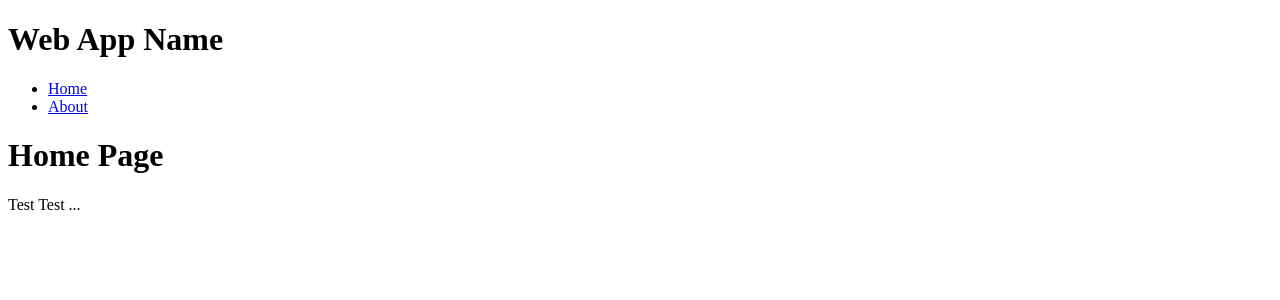
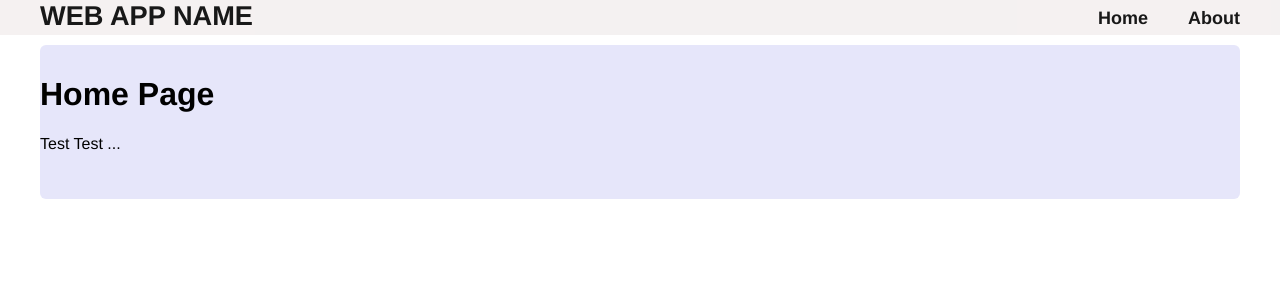
Before and after one commit to StanislavDitsan/Python-Web-App, a Flask app: page / in a window 1280 px wide. Shown: the top 300 px of the page. Run offline with Flask 2, Linux system fonts and the light colour scheme.

Commit message:
Connected stylesheet and added style

```diff
--- /dev/null
+++ b/static/css/style.css
@@ -0,0 +1,100 @@
+body {
+  margin: 0;
+  padding: 0;
+  font-family: "Helvetica Neue", Helvetica, Arial, sans-serif;
+  color: rgb(0, 0, 0);
+}
+
+/* Formatting the header area*/
+
+header {
+  background-color: #a5858521;
+  height: 35px;
+  width: 100%;
+  opacity: .9;
+  margin-bottom: 10px;
+}
+
+header h1.logo {
+  margin: 0;
+  font-size: 1.7em;
+  color: rgb(0, 0, 0);
+  text-transform: uppercase;
+  float: left;
+}
+
+header h1.logo:hover {
+  color: rgba(0, 0, 0, 0.866);
+  text-decoration: none;
+}
+
+/*
+   * Center the body content
+   */
+
+.container {
+  width: 1200px;
+  margin: 0 auto;
+}
+
+div.home {
+  padding: 10px 0 30px 0;
+  background-color: #E6E6FA;
+  -webkit-border-radius: 6px;
+  -moz-border-radius: 6px;
+  border-radius: 6px;
+}
+
+div.about {
+  padding: 10px 0 30px 0;
+  background-color: #E6E6FA;
+  -webkit-border-radius: 6px;
+  -moz-border-radius: 6px;
+  border-radius: 6px;
+}
+
+h2 {
+  font-size: 3em;
+  margin-top: 40px;
+  text-align: center;
+  letter-spacing: -2px;
+}
+
+h3 {
+  font-size: 1.7em;
+  font-weight: 100;
+  margin-top: 30px;
+  text-align: center;
+  letter-spacing: -1px;
+  color: #999;
+}
+
+.menu {
+  float: right;
+  margin-top: 8px;
+  font-size: 18px;
+  font-weight: bold;
+}
+
+.menu li {
+  display: inline;
+}
+
+.menu li+li {
+  margin-left: 35px;
+}
+
+.menu li a {
+  color: rgb(0, 0, 0);
+  text-decoration: none;
+  box-shadow: inset 0 0 0 0 #dbdbdb;
+  color: #000000;
+  margin: 0 -.25rem;
+  padding: 0 .25rem;
+  transition: color .3s ease-in-out, box-shadow .3s ease-in-out;
+}
+
+.menu li a:hover {
+  box-shadow: inset 100px 0 0 0 #000000;
+  color: white;
+}
--- a/templates/layout.html
+++ b/templates/layout.html
@@ -7,6 +7,7 @@
     <meta http-equiv="X-UA-Compatible" content="IE=edge">
     <meta name="viewport" content="width=device-width, initial-scale=1.0">
     <title>Nav Menu</title>
+    <link rel="stylesheet" href="{{url_for('static', filename='css/style.css')}}">
 </head>
 
 <body>
```
